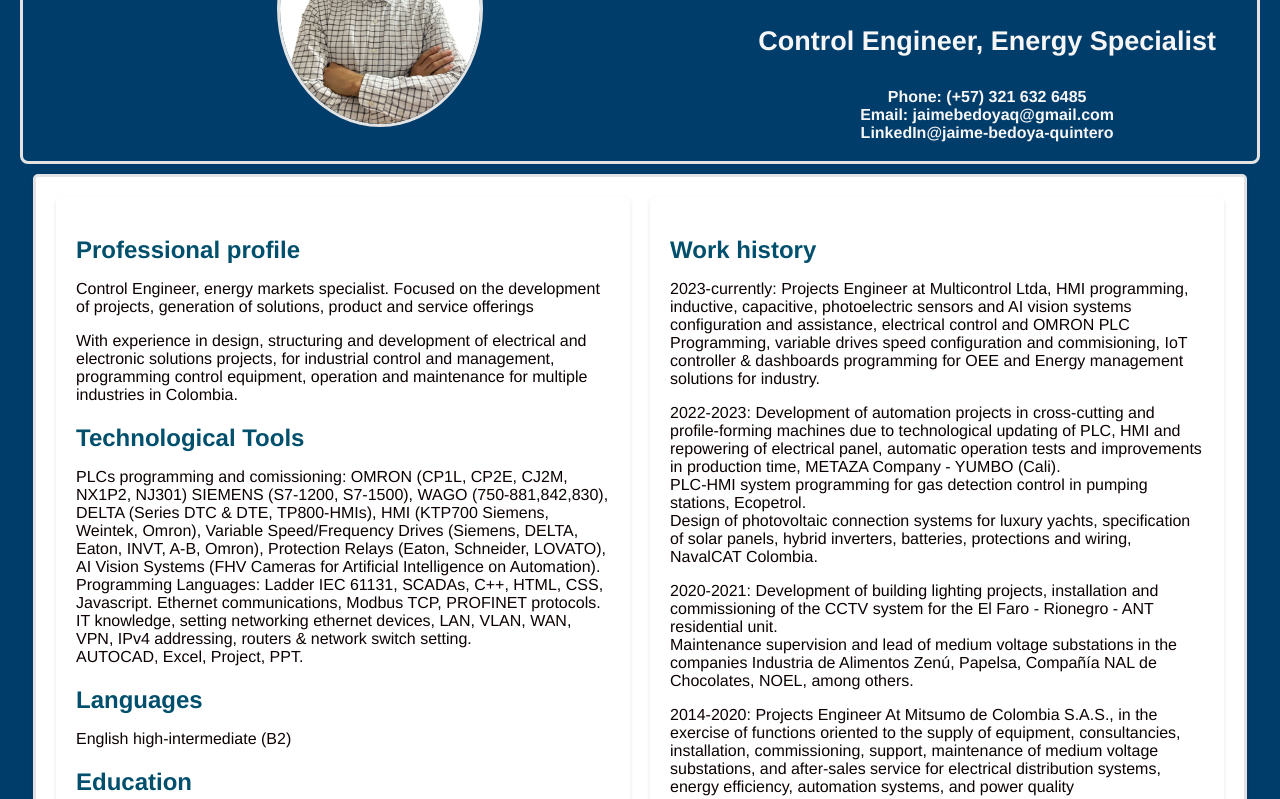
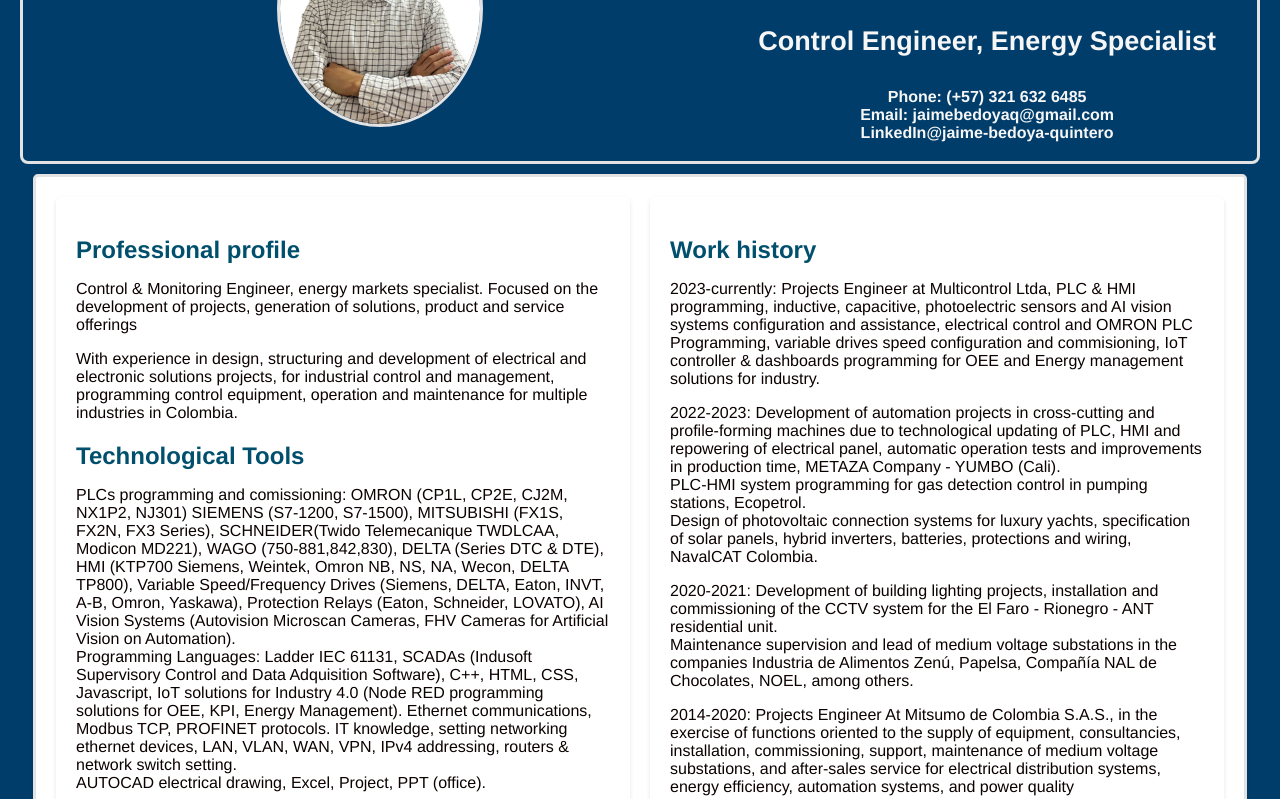
Before and after one commit to jaimebq89/pagina-hv, a plain HTML site: page index.html in a window 1280 px wide. Shown: the part 153-952 px from the top of the page. Drawn offline with Linux system fonts and the light colour scheme.

Commit message:
Updated Technological Tools

```diff
--- a/index.html
+++ b/index.html
@@ -20,15 +20,14 @@
 
   	<div class="column">
 	<h2>Professional profile</h2>
-    	<p>Control Engineer, energy markets specialist. Focused on the development of projects, generation of solutions, product and service offerings</p>
+    	<p>Control & Monitoring Engineer, energy markets specialist. Focused on the development of projects, generation of solutions, product and service offerings</p>
         <p>With experience in design, structuring and development of electrical and electronic solutions projects, for industrial control and management, programming control equipment, operation and maintenance for multiple industries in Colombia.</p>
 
 	<h2>Technological Tools</h2>
-    	<p>PLCs programming and comissioning: OMRON (CP1L, CP2E, CJ2M, NX1P2, NJ301) SIEMENS (S7-1200, S7-1500), WAGO (750-881,842,830), DELTA (Series DTC & DTE, TP800-HMIs), HMI (KTP700 Siemens, Weintek, Omron), Variable Speed/Frequency Drives  (Siemens, DELTA, Eaton, INVT, A-B, Omron), Protection Relays (Eaton, Schneider, LOVATO), AI Vision Systems (FHV Cameras for Artificial Intelligence on Automation). <br> Programming Languages: Ladder IEC 61131, SCADAs, C++, HTML, CSS, Javascript. Ethernet communications, Modbus TCP, PROFINET protocols. IT knowledge, setting networking ethernet devices, LAN, VLAN, WAN, VPN, IPv4 addressing, routers & network switch setting. <br> AUTOCAD, Excel, Project, PPT.</p>
-
+    	<p>PLCs programming and comissioning: OMRON (CP1L, CP2E, CJ2M, NX1P2, NJ301) SIEMENS (S7-1200, S7-1500), MITSUBISHI (FX1S, FX2N, FX3 Series), SCHNEIDER(Twido Telemecanique TWDLCAA, Modicon MD221), WAGO (750-881,842,830), DELTA (Series DTC & DTE), HMI (KTP700 Siemens, Weintek, Omron NB, NS, NA, Wecon, DELTA TP800), Variable Speed/Frequency Drives  (Siemens, DELTA, Eaton, INVT, A-B, Omron, Yaskawa), Protection Relays (Eaton, Schneider, LOVATO), AI Vision Systems (Autovision Microscan Cameras, FHV Cameras for Artificial Vision on Automation). <br> Programming Languages: Ladder IEC 61131, SCADAs (Indusoft Supervisory Control and Data Adquisition Software), C++, HTML, CSS, Javascript, IoT solutions for Industry 4.0 (Node RED programming solutions for OEE, KPI, Energy Management). Ethernet communications, Modbus TCP, PROFINET protocols. IT knowledge, setting networking ethernet devices, LAN, VLAN, WAN, VPN, IPv4 addressing, routers & network switch setting. <br> AUTOCAD electrical drawing, Excel, Project, PPT (office).</p>
 
 	<h2>Languages</h2>
-	<p>English high-intermediate (B2)</p>
+	<p>English Advanced Level (C1)</p>
 
 	<h2>Education</h2>
    	<p> Post-degree - Energy Markets Specialization - National University of Colombia, 2018 - 2019, Medellin headquarters</p>
@@ -51,7 +50,7 @@
 
 
 	<h2>Work history</h2>
-	<p>2023-currently: Projects Engineer at Multicontrol Ltda, HMI programming, inductive, capacitive, photoelectric sensors and AI vision systems configuration and assistance, electrical control and OMRON PLC Programming, variable drives speed configuration and commisioning, IoT controller & dashboards programming for OEE and Energy management solutions for industry.</p>
+	<p>2023-currently: Projects Engineer at Multicontrol Ltda, PLC & HMI programming, inductive, capacitive, photoelectric sensors and AI vision systems configuration and assistance, electrical control and OMRON PLC Programming, variable drives speed configuration and commisioning, IoT controller & dashboards programming for OEE and Energy management solutions for industry.</p>
 	<p>2022-2023: Development of automation projects in cross-cutting and profile-forming machines due to technological updating of PLC, HMI and repowering of electrical panel, automatic operation tests and improvements in production time, METAZA Company - YUMBO (Cali).<br> PLC-HMI system programming for gas detection control in pumping stations, Ecopetrol. <br> Design of photovoltaic connection systems for luxury yachts, specification of solar panels, hybrid inverters, batteries, protections and wiring, NavalCAT Colombia.</p>
 	<p>2020-2021: Development of building lighting projects, installation and commissioning of the CCTV system for the El Faro - Rionegro - ANT residential unit.<br> Maintenance supervision and lead of medium voltage substations in the companies Industria de Alimentos Zenú, Papelsa, Compañía NAL de Chocolates, NOEL, among others.</p>
     	<p>2014-2020: Projects Engineer At Mitsumo de Colombia S.A.S., in the exercise of functions oriented to the supply of equipment, consultancies, installation, commissioning, support, maintenance of medium voltage substations, and after-sales service for electrical distribution systems, energy efficiency, automation systems, and power quality</p>
```
